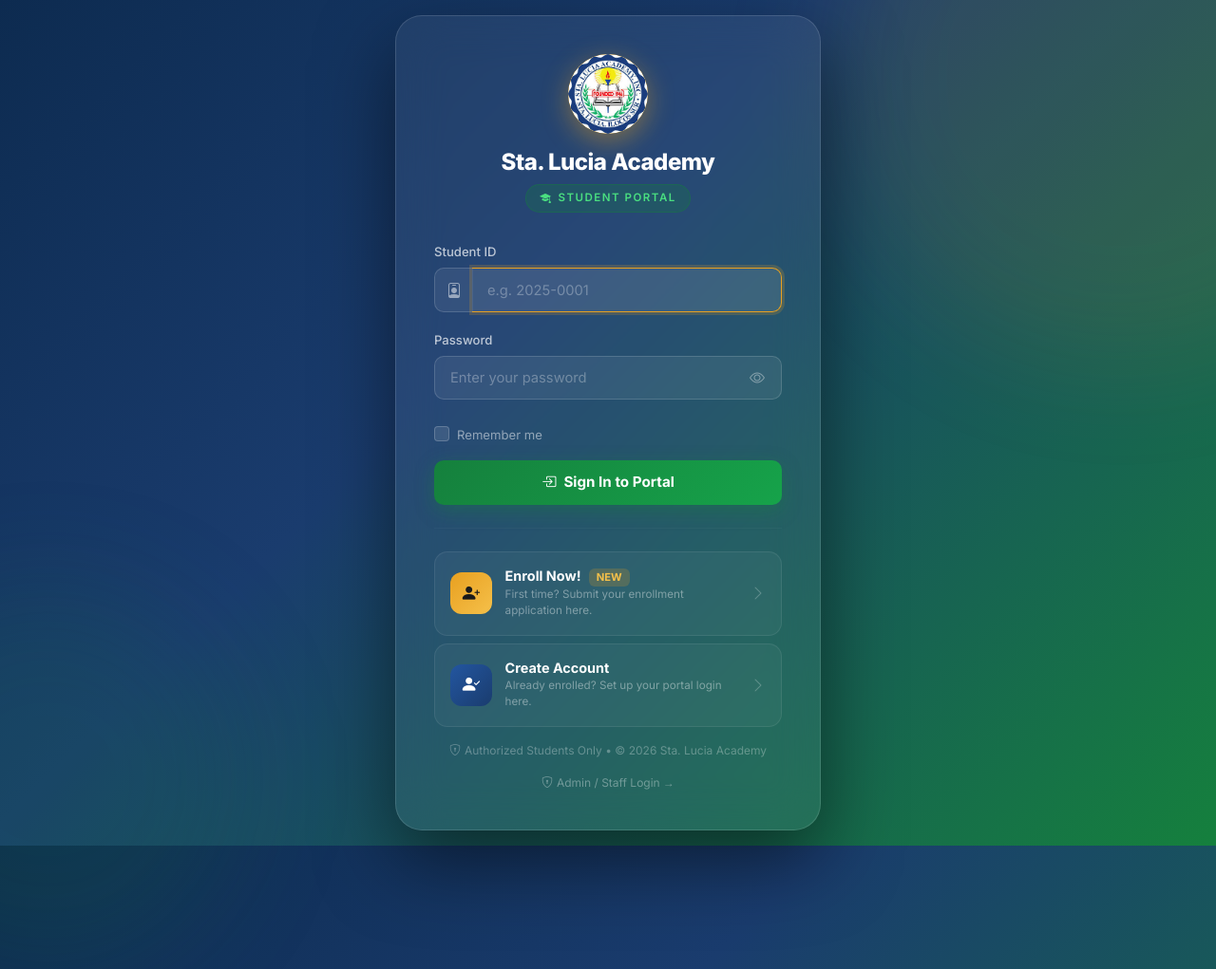
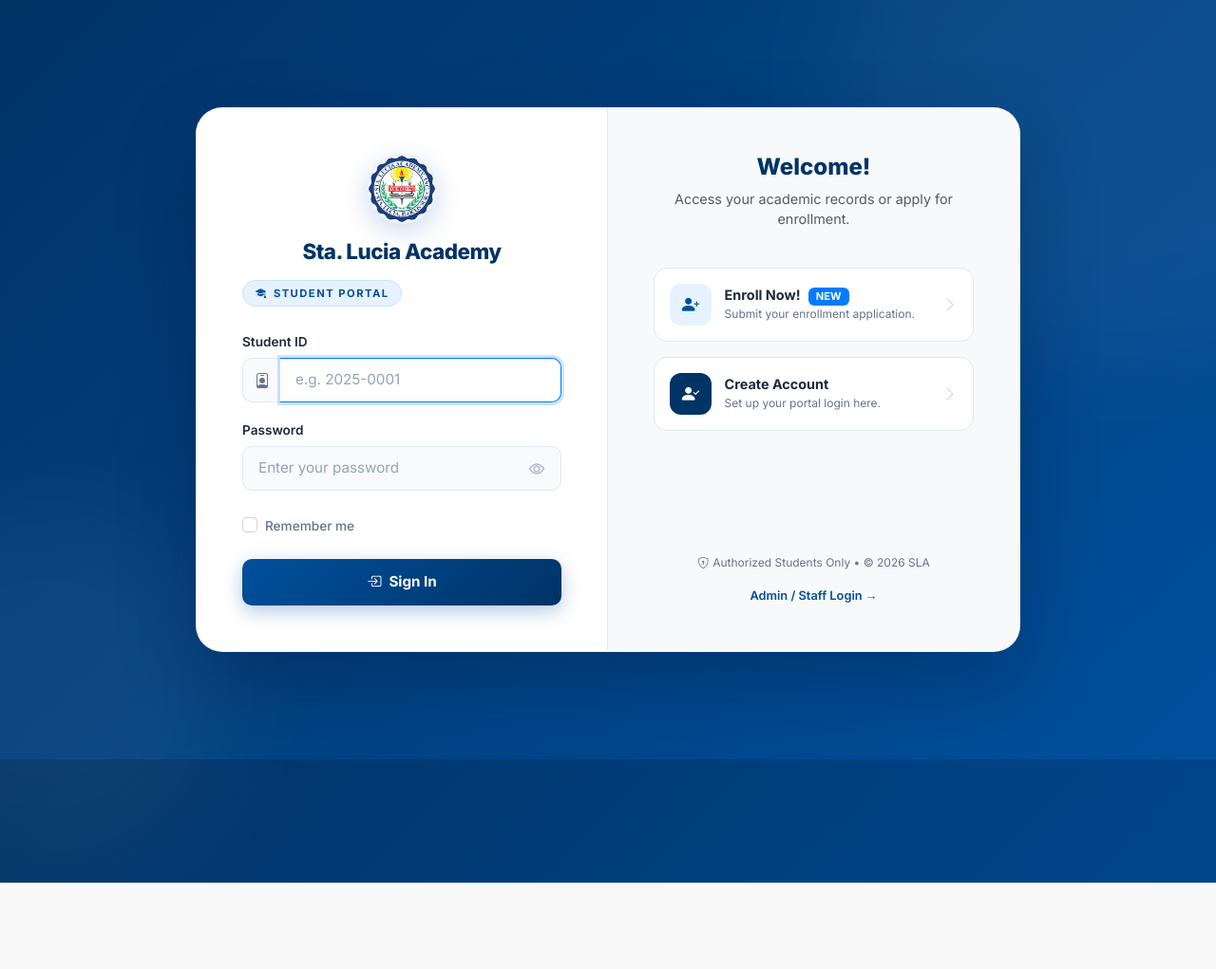
Before and after one commit to Hoseki0/sla-enrollment-system, a Laravel app: page /student/login in a window 1280 px wide; the page is wider, and only the part inside the window is pictured. Shown: that part at 95% size. After the commit the page ends 930 px from the top of that part, so only its background shows below. Run offline with Laravel 12, Linux system fonts and the light colour scheme.

Commit message:
Auto update

```diff
--- a/resources/views/student/auth/login.blade.php
+++ b/resources/views/student/auth/login.blade.php
@@ -8,47 +8,63 @@
     <link rel="stylesheet" href="https://cdn.jsdelivr.net/npm/bootstrap-icons@1.11.3/font/bootstrap-icons.css">
     <link href="https://fonts.googleapis.com/css2?family=Inter:wght@400;500;600;700;800&display=swap" rel="stylesheet">
     <style>
-        :root { --primary:#1a3c6e; --accent:#e8a020; --accent-light:#f5c04a; }
-        body { font-family:'Inter',sans-serif; min-height:100vh; background:linear-gradient(135deg,#0d2b50 0%,#1a3c6e 40%,#15803d 100%); display:flex; align-items:center; justify-content:center; overflow:hidden; position:relative; }
-        body::before { content:''; position:absolute; width:600px; height:600px; border-radius:50%; background:rgba(232,160,32,.1); top:-200px; right:-200px; filter:blur(60px); animation:float 10s ease-in-out infinite; }
-        body::after  { content:''; position:absolute; width:400px; height:400px; border-radius:50%; background:rgba(21,128,61,.15); bottom:-150px; left:-150px; filter:blur(60px); animation:float 10s ease-in-out infinite reverse; }
+        :root { --primary:#003366; --primary-light:#00509e; --accent:#007bff; --accent-light:#e6f2ff; --text-dark:#1e293b; --text-muted:#64748b; }
+        body { font-family:'Inter',sans-serif; min-height:100vh; background:linear-gradient(135deg,var(--primary) 0%,var(--primary-light) 100%); display:flex; align-items:center; justify-content:center; overflow:hidden; position:relative; margin:0; }
+        body::before { content:''; position:absolute; width:600px; height:600px; border-radius:50%; background:rgba(255,255,255,.05); top:-200px; right:-200px; filter:blur(60px); animation:float 10s ease-in-out infinite; z-index:0; }
+        body::after  { content:''; position:absolute; width:400px; height:400px; border-radius:50%; background:rgba(255,255,255,.05); bottom:-150px; left:-150px; filter:blur(60px); animation:float 10s ease-in-out infinite reverse; z-index:0; }
         @keyframes float { 0%,100%{transform:translateY(0)} 50%{transform:translateY(-25px)} }
 
-        .login-wrapper { position:relative;z-index:10;width:100%;max-width:480px;padding:1rem; }
-        .login-card { background:rgba(255,255,255,.06);backdrop-filter:blur(24px);-webkit-backdrop-filter:blur(24px);border:1px solid rgba(255,255,255,.13);border-radius:28px;padding:2.5rem;box-shadow:0 32px 80px rgba(0,0,0,.5); }
+        @keyframes popIn { from { opacity: 0; transform: scale(0.95) translateY(15px); } to { opacity: 1; transform: scale(1) translateY(0); } }
+        @keyframes slideToRight { from { opacity: 0; transform: translateX(-50px); } to { opacity: 1; transform: translateX(0); } }
 
-        .school-logo { width:84px;height:84px;background:linear-gradient(135deg,var(--accent),var(--accent-light));border-radius:50%;display:flex;align-items:center;justify-content:center;font-size:2.3rem;margin:0 auto 1rem;box-shadow:0 8px 28px rgba(232,160,32,.45);overflow:hidden; }
+        .slide-to-right { animation: slideToRight 0.8s cubic-bezier(0.25, 1, 0.5, 1) 0.3s forwards; opacity: 0; }
+
+        .login-wrapper { position:relative;z-index:10;width:100%;max-width:900px;padding:1rem; }
+        .login-card { background:#ffffff;border:1px solid rgba(0,0,0,.05);border-radius:28px;box-shadow:0 32px 80px rgba(0,20,50,.3);overflow:hidden; animation: popIn 0.7s cubic-bezier(0.25, 1, 0.5, 1) forwards; }
+
+        .school-logo { width:74px;height:74px;background:#fff;border-radius:50%;display:flex;align-items:center;justify-content:center;font-size:2rem;margin:0 auto 1rem;box-shadow:0 8px 28px rgba(0,80,158,.2);overflow:hidden;border:2px solid var(--accent-light); }
         .school-logo img { width:100%;height:100%;object-fit:cover;border-radius:50%; }
-        .school-name { color:#fff;font-size:1.5rem;font-weight:800;text-align:center;letter-spacing:-.5px; }
-        .portal-badge { display:inline-flex;align-items:center;gap:.4rem;background:rgba(21,128,61,.25);border:1px solid rgba(21,128,61,.4);color:#4ade80;font-size:.72rem;font-weight:600;letter-spacing:1.5px;text-transform:uppercase;padding:.35rem .9rem;border-radius:20px;margin:.5rem auto 1.75rem;display:flex;justify-content:center;width:fit-content;margin-left:auto;margin-right:auto; }
+        .school-name { color:var(--primary);font-size:1.4rem;font-weight:800;text-align:center;letter-spacing:-.5px; }
+        .portal-badge { display:inline-flex;align-items:center;gap:.4rem;background:var(--accent-light);border:1px solid #cce5ff;color:var(--primary-light);font-size:.7rem;font-weight:700;letter-spacing:1.5px;text-transform:uppercase;padding:.3rem .8rem;border-radius:20px;margin:.5rem auto 1.5rem;justify-content:center;width:fit-content; }
 
-        .form-label { color:rgba(255,255,255,.7);font-size:.82rem;font-weight:500;margin-bottom:.4rem; }
-        .form-control { background:rgba(255,255,255,.07);border:1px solid rgba(255,255,255,.15);color:#fff;border-radius:10px;padding:.7rem 1rem;font-size:.92rem;transition:all .3s; }
-        .form-control:focus { background:rgba(255,255,255,.1);border-color:var(--accent);box-shadow:0 0 0 3px rgba(232,160,32,.2);color:#fff; }
-        .form-control::placeholder { color:rgba(255,255,255,.3); }
-        .input-group-text { background:rgba(255,255,255,.07);border:1px solid rgba(255,255,255,.15);border-right:none;color:rgba(255,255,255,.5);border-radius:10px 0 0 10px; }
+        .form-label { color:var(--text-dark);font-size:.85rem;font-weight:600;margin-bottom:.4rem; }
+        .form-control { background:#f8fafc;border:1px solid #e2e8f0;color:var(--text-dark);border-radius:10px;padding:.7rem 1rem;font-size:.95rem;transition:all .3s; }
+        .form-control:focus { background:#fff;border-color:var(--accent);box-shadow:0 0 0 3px rgba(0,123,255,.2);color:var(--text-dark); }
+        .form-control::placeholder { color:#94a3b8; }
+        .input-group-text { background:#f8fafc;border:1px solid #e2e8f0;border-right:none;color:var(--text-muted);border-radius:10px 0 0 10px; }
         .input-group .form-control { border-left:none;border-radius:0 10px 10px 0; }
 
-        .btn-login { background:linear-gradient(135deg,#15803d,#16a34a);border:none;color:#fff;font-weight:700;font-size:.95rem;padding:.75rem;border-radius:10px;width:100%;transition:all .3s;box-shadow:0 6px 20px rgba(21,128,61,.4); }
-        .btn-login:hover { transform:translateY(-2px);box-shadow:0 10px 30px rgba(21,128,61,.55); }
+        .btn-login { background:linear-gradient(135deg,var(--primary-light),var(--primary));border:none;color:#fff;font-weight:700;font-size:.95rem;padding:.8rem;border-radius:10px;width:100%;transition:all .3s;box-shadow:0 6px 20px rgba(0,80,158,.3); }
+        .btn-login:hover { transform:translateY(-2px);box-shadow:0 10px 30px rgba(0,80,158,.5);color:#fff; }
 
-        .alert-success { background:rgba(21,128,61,.15);border:1px solid rgba(21,128,61,.3);color:#4ade80;border-radius:10px;font-size:.85rem;padding:.7rem 1rem; }
-        .action-card { display:flex;align-items:center;gap:.85rem;padding:1rem;border-radius:14px;text-decoration:none;transition:all .3s;border:1px solid rgba(255,255,255,.08);background:rgba(255,255,255,.04); }
-        .action-card:hover { background:rgba(255,255,255,.09);transform:translateY(-2px);border-color:rgba(255,255,255,.18); }
+        .alert-success { background:#d1e7dd;border:1px solid #badbcc;color:#0f5132;border-radius:10px;font-size:.85rem;padding:.7rem 1rem; }
+        .alert-error { background:#f8d7da;border:1px solid #f5c2c7;color:#842029;border-radius:10px;font-size:.85rem;padding:.7rem 1rem; }
+
+        .action-card { display:flex;align-items:center;gap:.85rem;padding:1rem;border-radius:14px;text-decoration:none;transition:all .3s;border:1px solid #e2e8f0;background:#f8fafc; }
+        .action-card:hover { background:#fff;transform:translateY(-2px);border-color:var(--accent);box-shadow:0 10px 20px rgba(0,0,0,.03); }
         .action-icon { width:44px;height:44px;border-radius:12px;display:flex;align-items:center;justify-content:center;font-size:1.15rem;flex-shrink:0; }
-        .action-title { color:#fff;font-weight:700;font-size:.9rem;line-height:1.2; }
-        .action-sub   { color:rgba(255,255,255,.4);font-size:.73rem;margin-top:2px; }
-        .footer-text { color:rgba(255,255,255,.3);font-size:.75rem;text-align:center;margin-top:1.5rem; }
-        .admin-link { display:block;text-align:center;color:rgba(255,255,255,.35);font-size:.75rem;margin-top:1rem;text-decoration:none; }
-        .admin-link:hover { color:rgba(255,255,255,.6); }
+        .action-title { color:var(--text-dark);font-weight:700;font-size:.9rem;line-height:1.2; }
+        .action-sub   { color:var(--text-muted);font-size:.75rem;margin-top:2px; }
+        .footer-text { color:var(--text-muted);font-size:.75rem;text-align:center; }
+        .admin-link { display:block;text-align:center;color:var(--primary-light);font-size:.8rem;font-weight:600;margin-top:1rem;text-decoration:none; }
+        .admin-link:hover { color:var(--primary);text-decoration:underline; }
         .pw-wrapper { position:relative; }
-        .toggle-pw { background:transparent;border:none;color:rgba(255,255,255,.4);cursor:pointer;position:absolute;right:12px;top:50%;transform:translateY(-50%);z-index:5; }
-        hr { border:none;height:1px;background:rgba(255,255,255,.1);margin:1.5rem 0; }
+        .toggle-pw { background:transparent;border:none;color:#94a3b8;cursor:pointer;position:absolute;right:12px;top:50%;transform:translateY(-50%);z-index:5; }
+        .toggle-pw:hover { color:var(--primary); }
+
+        .divider-vertical { border-right: 1px solid #e2e8f0; }
+        @media (max-width: 767px) {
+            .divider-vertical { border-right: none; border-bottom: 1px solid #e2e8f0; }
+            body { overflow-y:auto; padding: 2rem 0; }
+        }
     </style>
 </head>
 <body>
 <div class="login-wrapper">
     <div class="login-card">
+        <div class="row g-0">
+            <!-- Left Side: Login Form -->
+            <div class="col-md-6 p-4 p-md-5 divider-vertical">
                 <div class="school-logo">
                     @if(file_exists(public_path('images/logo.png')))
                         <img src="{{ asset('images/logo.png') }}" alt="SLA Logo">
@@ -91,45 +107,54 @@
                             </button>
                         </div>
                     </div>
-            <div class="form-check mb-3">
-                <input class="form-check-input" type="checkbox" name="remember" id="remember" style="background:rgba(255,255,255,.1);border-color:rgba(255,255,255,.2);">
-                <label class="form-check-label" style="color:rgba(255,255,255,.5);font-size:.82rem;" for="remember">Remember me</label>
+                    <div class="form-check mb-4">
+                        <input class="form-check-input" type="checkbox" name="remember" id="remember" style="border-color:#cbd5e1;">
+                        <label class="form-check-label" style="color:var(--text-muted);font-size:.85rem;font-weight:500;" for="remember">Remember me</label>
                     </div>
                     <button type="submit" class="btn-login" id="loginBtn">
-                <i class="bi bi-box-arrow-in-right me-2"></i>Sign In to Portal
+                        <i class="bi bi-box-arrow-in-right me-2"></i>Sign In
                     </button>
                 </form>
+            </div>
 
-        <hr>
+            <!-- Right Side: Enroll Now Actions -->
+            <div class="col-md-6 p-4 p-md-5 d-flex flex-column justify-content-center bg-light slide-to-right" style="overflow: hidden;">
+                <div class="text-center mb-4">
+                    <h4 style="color:var(--primary);font-weight:800;">Welcome!</h4>
+                    <p class="text-muted" style="font-size:0.9rem;">Access your academic records or apply for enrollment.</p>
+                </div>
 
-        {{-- Action buttons --}}
-        <div class="d-flex flex-column gap-2">
-            <a href="{{ route('student.enroll') }}" class="action-card">
-                <div class="action-icon" style="background:linear-gradient(135deg,#e8a020,#f5c04a);">
-                    <i class="bi bi-person-plus-fill" style="color:#1a1a1a;"></i>
+                <div class="d-flex flex-column gap-3 mb-5">
+                    <a href="{{ route('student.enroll') }}" class="action-card bg-white">
+                        <div class="action-icon" style="background:var(--accent-light);color:var(--primary-light);">
+                            <i class="bi bi-person-plus-fill"></i>
                         </div>
                         <div>
-                    <div class="action-title">Enroll Now! <span style="font-size:.7rem;background:rgba(232,160,32,.2);color:#f5c04a;padding:.15rem .5rem;border-radius:6px;margin-left:.3rem;">NEW</span></div>
-                    <div class="action-sub">First time? Submit your enrollment application here.</div>
+                            <div class="action-title">Enroll Now! <span style="font-size:.7rem;background:var(--accent);color:#fff;padding:.15rem .5rem;border-radius:6px;margin-left:.3rem;">NEW</span></div>
+                            <div class="action-sub">Submit your enrollment application.</div>
                         </div>
-                <i class="bi bi-chevron-right ms-auto" style="color:rgba(255,255,255,.25);"></i>
+                        <i class="bi bi-chevron-right ms-auto" style="color:#cbd5e1;"></i>
                     </a>
-            <a href="{{ route('student.register') }}" class="action-card">
-                <div class="action-icon" style="background:linear-gradient(135deg,#2356a0,#1a3c6e);">
-                    <i class="bi bi-person-check-fill" style="color:#fff;"></i>
+                    <a href="{{ route('student.register') }}" class="action-card bg-white">
+                        <div class="action-icon" style="background:var(--primary);color:#fff;">
+                            <i class="bi bi-person-check-fill"></i>
                         </div>
                         <div>
                             <div class="action-title">Create Account</div>
-                    <div class="action-sub">Already enrolled? Set up your portal login here.</div>
+                            <div class="action-sub">Set up your portal login here.</div>
                         </div>
-                <i class="bi bi-chevron-right ms-auto" style="color:rgba(255,255,255,.25);"></i>
+                        <i class="bi bi-chevron-right ms-auto" style="color:#cbd5e1;"></i>
                     </a>
                 </div>
 
-        <p class="footer-text mt-3"><i class="bi bi-shield-lock me-1"></i>Authorized Students Only &bull; &copy; {{ date('Y') }} Sta. Lucia Academy</p>
+                <div class="mt-auto">
+                    <p class="footer-text mb-2"><i class="bi bi-shield-lock me-1"></i>Authorized Students Only &bull; &copy; {{ date('Y') }} SLA</p>
                     <a href="{{ route('admin.login') }}" class="admin-link">
-            <i class="bi bi-shield-lock me-1"></i>Admin / Staff Login →
+                        Admin / Staff Login →
                     </a>
+                </div>
+            </div>
+        </div>
     </div>
 </div>
 <script>
```
Also changed, not shown: resources/views/admin/auth/login.blade.php (+21 -20 lines), resources/views/layouts/admin.blade.php (+8 -8 lines), resources/views/layouts/student.blade.php (+10 -10 lines), resources/views/student/enroll.blade.php (+20 -20 lines), resources/views/student/register.blade.php (+9 -9 lines), 1 other file. Lines whose indentation alone changed are shown as unchanged.
